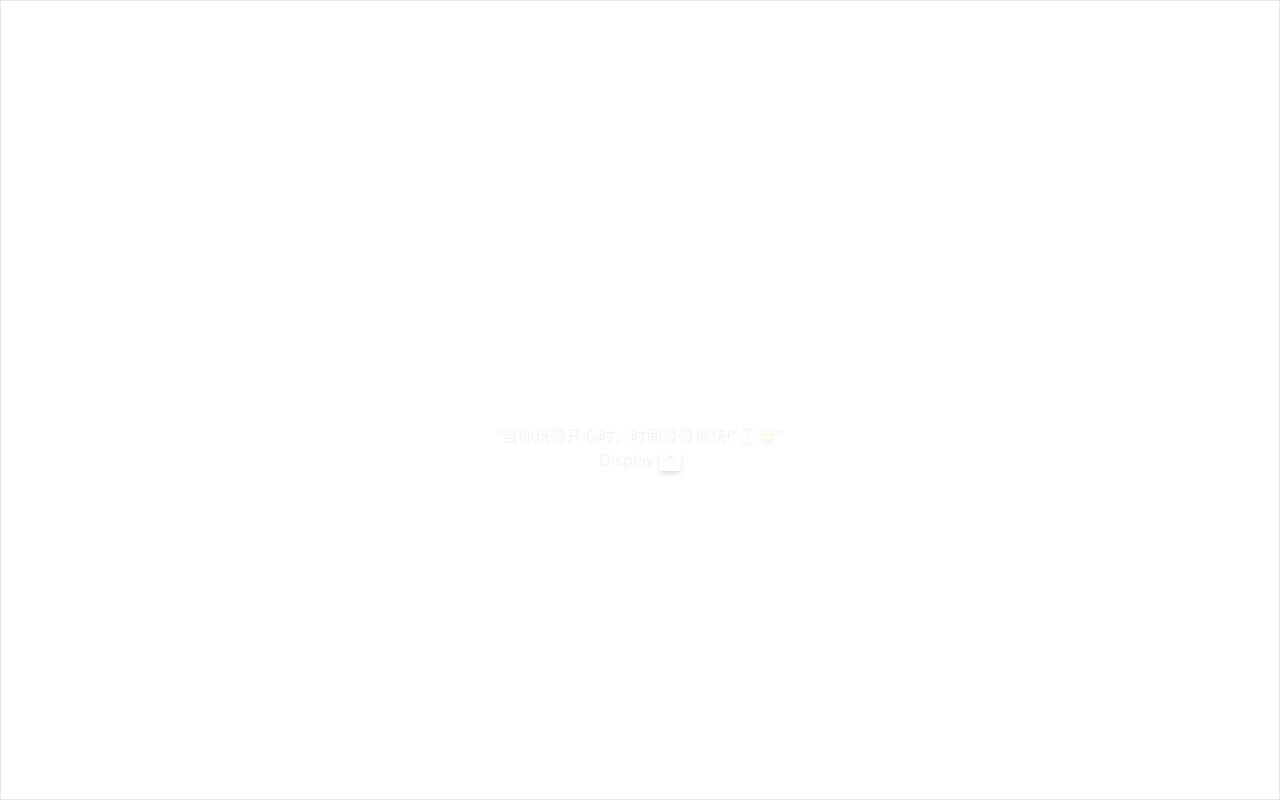
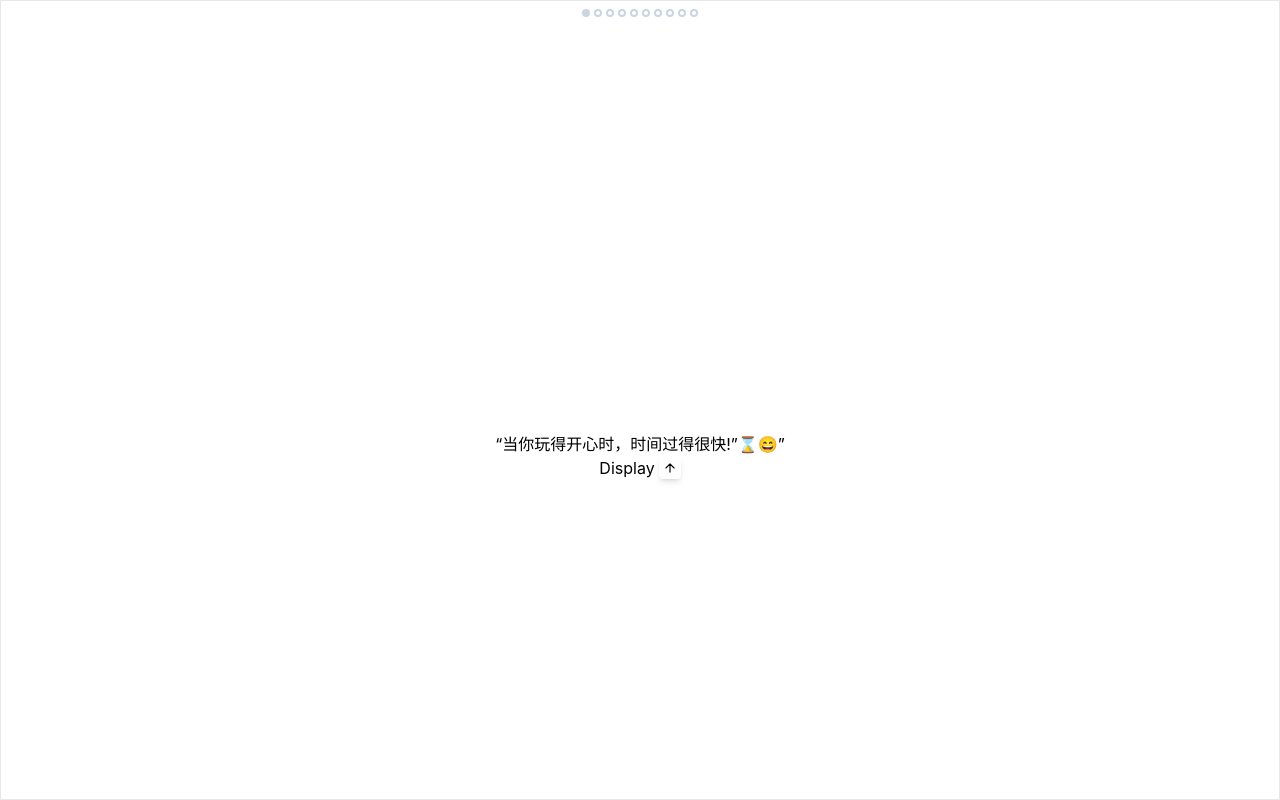
Before and after one commit to StrangeTown/just_recite_web, a React app: page / in a window 1280 px wide. Built offline with nearby package versions, Linux system fonts and the light colour scheme.

Commit message:
add progress of recite

```diff
--- /dev/null
+++ b/src/pages/Recite/Progress/index.tsx
@@ -0,0 +1,28 @@
+
+interface ProgressProps {
+  current: number;
+  total: number;
+}
+const Progress = ({ current, total }: ProgressProps) => {
+  const currentIndex = current - 1;
+  const items = Array(total).fill(0).map((_, index) => {
+    return {
+      index,
+      active: index <= currentIndex,
+    }
+  });
+  return (
+    <div className="flex items-center gap-1 justify-center">
+      {
+        items.map(item => (
+          <div
+            key={item.index}
+            className={`w-2 h-2 rounded-full border-2 border-slate-300 ${item.active ? 'bg-slate-300' : ''}`}
+          />
+        ))
+      }
+    </div>
+  );
+}
+
+export default Progress;
--- a/src/pages/Recite/WorkArea/ReciteButton.tsx
+++ b/src/pages/Recite/WorkArea/ReciteButton.tsx
@@ -7,7 +7,7 @@ const ReciteButton = (props: ReciteButtonProps) => {
 	return (
 		<button
 			onClick={onClick}
-			className="text-opacity-5 text-black flex items-center gap-1"
+			className=" text-black flex items-center gap-1"
 		>
 			{children}
 		</button>
--- a/src/pages/Recite/WorkArea/index.tsx
+++ b/src/pages/Recite/WorkArea/index.tsx
@@ -44,10 +44,10 @@ const WorkArea = ({
 		<div>
 			<div className="h-24">
 				{answerVisible && (
-					<div className="text-opacity-5 text-black">{answer}</div>
+					<div className=" text-black">{answer}</div>
 				)}
 			</div>
-			<div className="text-opacity-5 text-black">{zh}</div>
+			<div className=" text-black">{zh}</div>
 			{answerVisible ? (
 				<div className="flex justify-center gap-6">
 					<ReciteButton onClick={handleNotClick}>
--- a/src/pages/Recite/index.tsx
+++ b/src/pages/Recite/index.tsx
@@ -2,6 +2,7 @@ import { useState } from "react";
 import { useAppSelector } from "../../store/hooks";
 import { selectRandomStrings } from "../../store/slices/stringSlice";
 import WorkArea from "./WorkArea";
+import Progress from "./Progress";
 
 const Recite = () => {
 	const randomStrings = useAppSelector(selectRandomStrings);
@@ -31,6 +32,9 @@ const Recite = () => {
 			{isFinished ? (
 				<div>isFinished</div>
 			) : (
+				<div className="h-full flex flex-col pt-2">
+          <Progress current={activeStringIndex + 1} total={randomStrings.length} />
+          <div className="flex-1 flex items-center justify-center">
             <WorkArea
               zh={string.zh}
               answer={string.en}
@@ -39,6 +43,8 @@ const Recite = () => {
               handleOkClick={handleOkClick}
               handleNotClick={handleNotClick}
             />
+          </div>
+				</div>
 			)}
 		</div>
 	);
```
Lines whose indentation alone changed are shown as unchanged.
